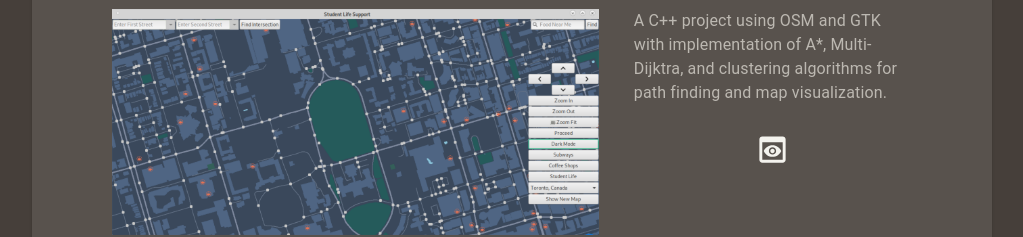
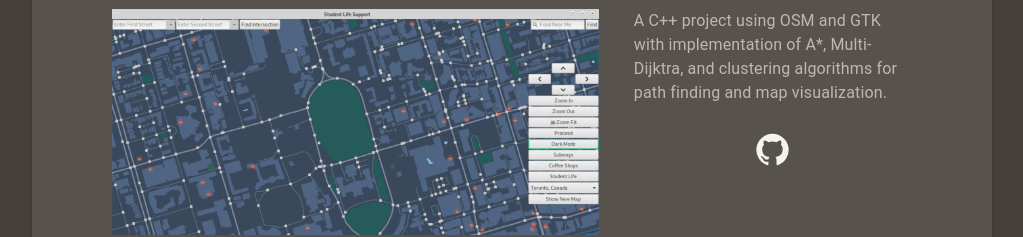
Before and after one commit to dylncheng/dc-cv, a Next.js app: page /projects in a window 1280 px wide. Shown: the part 1280-1517 px from the top of the page, without its empty margins (128-1151 px from the left). Built offline with nearby package versions, Linux system fonts and the light colour scheme.

Commit message:
changed link

```diff
--- a/data.js
+++ b/data.js
@@ -27,8 +27,8 @@ let data = {
             name: "OSM Mapper",
             description: "A C++ project using OSM and GTK with implementation of A*, Multi-Dijktra, and clustering algorithms for path finding and map visualization.",
             image: mapper,
-            github:"",
-            link: "https://gitfront.io/r/dividividib/UkY4B3JybKy6/StudentLifeMap/"
+            github:"https://gitfront.io/r/dividividib/UkY4B3JybKy6/StudentLifeMap/",
+            link: ""
         },
         {
             name: "Silverman chess",
```
